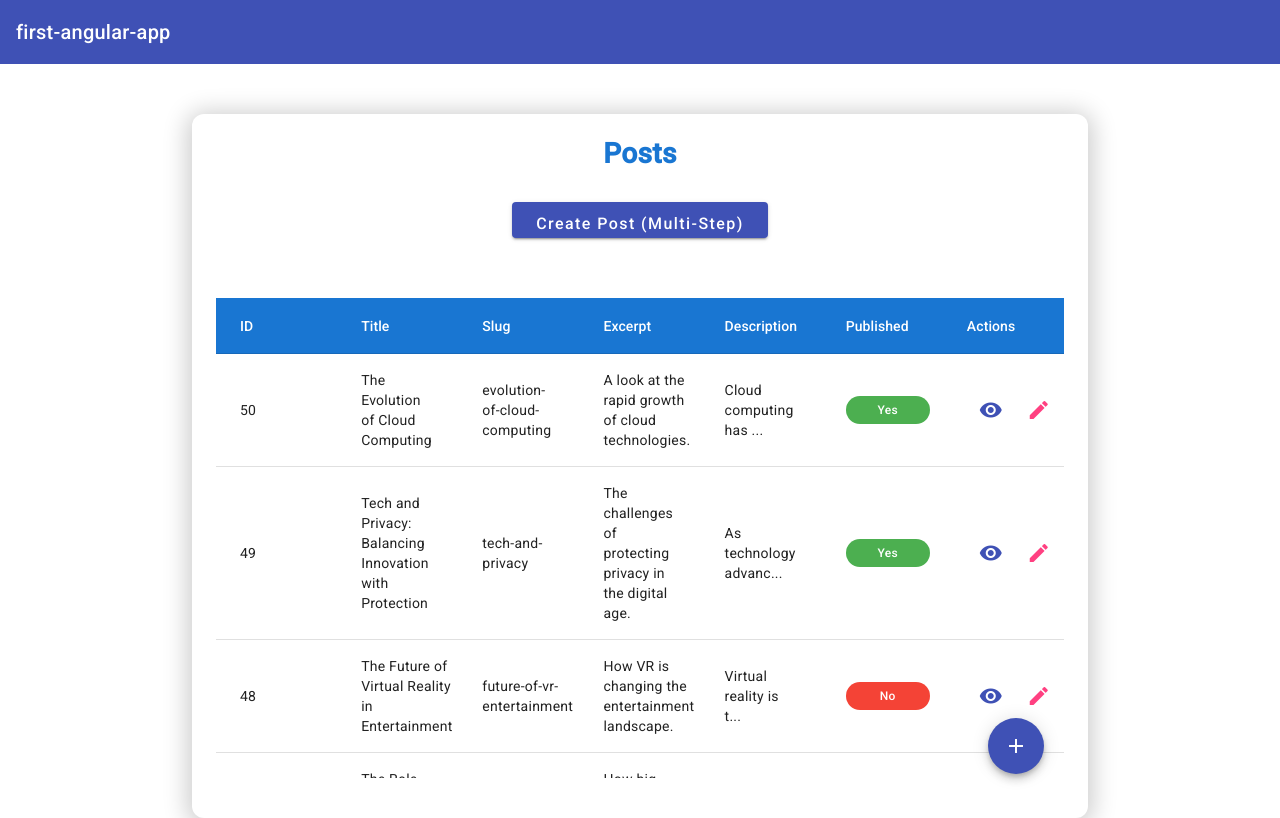
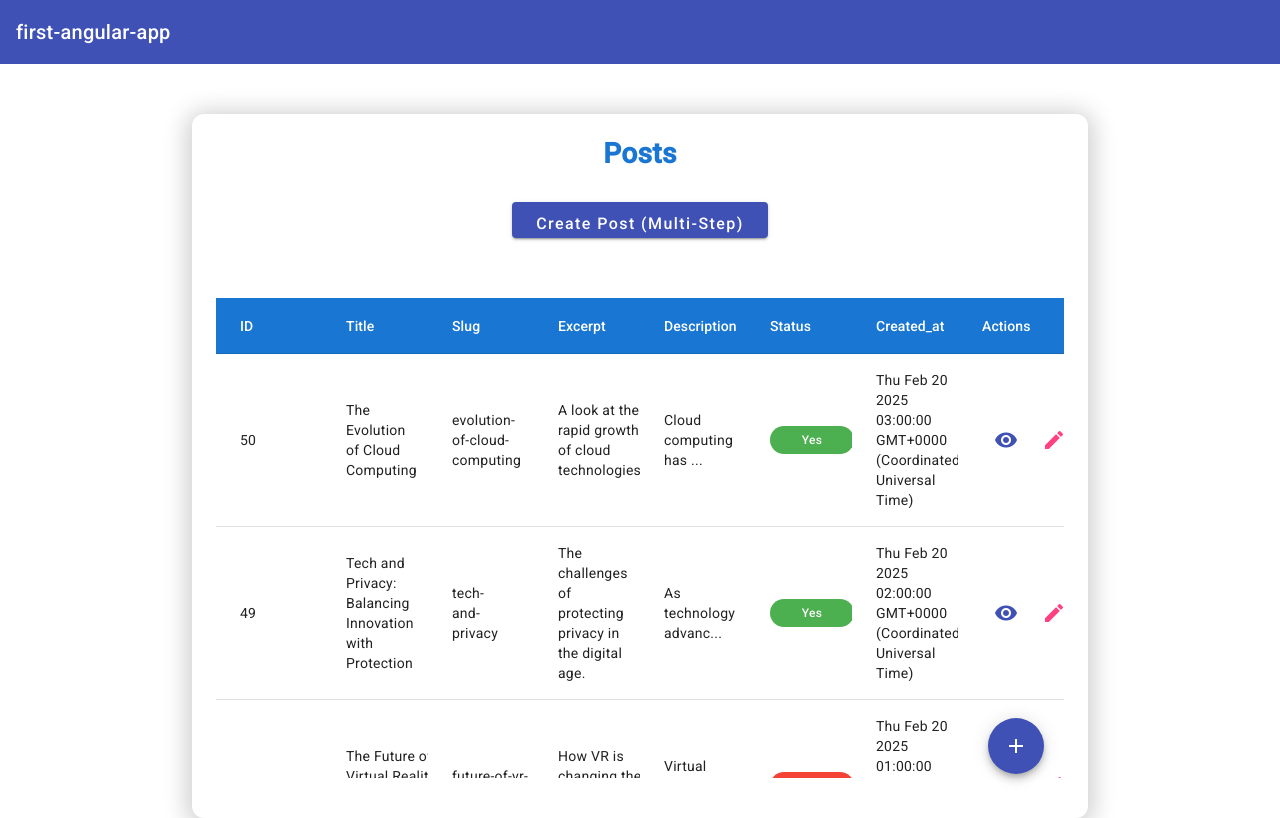
Before and after one commit to traximuser6/kinetix, an Angular app: page / in a window 1280 px wide. Built offline with nearby package versions, Linux system fonts and the light colour scheme.

Commit message:
Posts shown in reversed order

```diff
--- a/src/app/components/post-list/post-list.component.html
+++ b/src/app/components/post-list/post-list.component.html
@@ -18,31 +18,31 @@
       <mat-table [dataSource]="dataSource" class="mat-elevation-z8">
         <!-- todo : reduce the width of the id -->
         <ng-container matColumnDef="id">
-          <mat-header-cell *matHeaderCellDef> ID</mat-header-cell>
+          <mat-header-cell *matHeaderCellDef> ID </mat-header-cell>
           <mat-cell *matCellDef="let post"> {{ post.id }}</mat-cell>
         </ng-container>
 
         <!-- title -->
         <ng-container matColumnDef="title">
-          <mat-header-cell *matHeaderCellDef> Title</mat-header-cell>
+          <mat-header-cell *matHeaderCellDef> Title </mat-header-cell>
           <mat-cell *matCellDef="let post"> {{ post.title }}</mat-cell>
         </ng-container>
 
         <!-- slug -->
         <ng-container matColumnDef="slug">
-          <mat-header-cell *matHeaderCellDef> Slug</mat-header-cell>
+          <mat-header-cell *matHeaderCellDef> Slug </mat-header-cell>
           <mat-cell *matCellDef="let post"> {{ post.slug }}</mat-cell>
         </ng-container>
 
         <!-- excerpt -->
         <ng-container matColumnDef="excerpt">
-          <mat-header-cell *matHeaderCellDef> Excerpt</mat-header-cell>
+          <mat-header-cell *matHeaderCellDef> Excerpt </mat-header-cell>
           <mat-cell *matCellDef="let post"> {{ post.excerpt }}</mat-cell>
         </ng-container>
 
         <!-- description -->
         <ng-container matColumnDef="description">
-          <mat-header-cell *matHeaderCellDef> Description</mat-header-cell>
+          <mat-header-cell *matHeaderCellDef> Description </mat-header-cell>
           <mat-cell *matCellDef="let post">
             <span matTooltip="{{ post.description }}" matTooltipClass="description-tooltip">
               {{ post.description.length > 20 ? (post.description | slice:0:20) + '...' : post.description }}
@@ -52,7 +52,7 @@
 
         <!-- is_published -->
         <ng-container matColumnDef="is_published">
-          <mat-header-cell *matHeaderCellDef> Published</mat-header-cell>
+          <mat-header-cell *matHeaderCellDef> Status </mat-header-cell>
           <mat-cell *matCellDef="let post">
             <span class="published-capsule" [class.published]="post.is_published"
                   [class.unpublished]="!post.is_published">
@@ -61,9 +61,15 @@
           </mat-cell>
         </ng-container>
 
+        <!-- created at -->
+        <ng-container matColumnDef="created_at">
+          <mat-header-cell *matHeaderCellDef> Created_at </mat-header-cell>
+          <mat-cell *matCellDef="let post"> {{ post.created_at }}</mat-cell>
+        </ng-container>
+
         <!-- action buttons -->
         <ng-container matColumnDef="actions">
-          <mat-header-cell *matHeaderCellDef> Actions</mat-header-cell>
+          <mat-header-cell *matHeaderCellDef> Actions </mat-header-cell>
           <mat-cell *matCellDef="let post">
             <!-- Eye - Show button (now opens modal) -->
             <button mat-icon-button color="primary" (click)="openPostDetail(post)">
--- a/src/app/components/post-list/post-list.component.ts
+++ b/src/app/components/post-list/post-list.component.ts
@@ -31,7 +31,7 @@ import { SlicePipe } from "@angular/common";
 export class PostListComponent implements OnInit {
   posts: Post[] = [];
   dataSource = new MatTableDataSource<Post>(this.posts);
-  displayedColumns: string[] = ['id', 'title', 'slug', 'excerpt', 'description', 'is_published', 'actions'];
+  displayedColumns: string[] = ['id', 'title', 'slug', 'excerpt', 'description', 'is_published', 'created_at' ,'actions'];
   private postService = inject(PostService);
   private dialog = inject(MatDialog);
 
```
